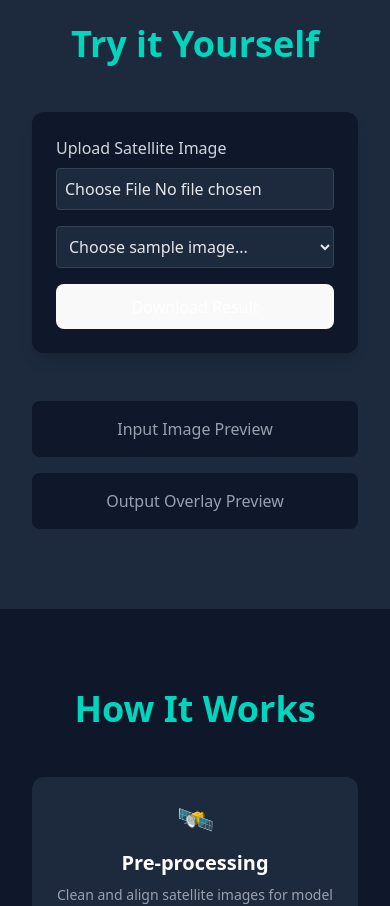
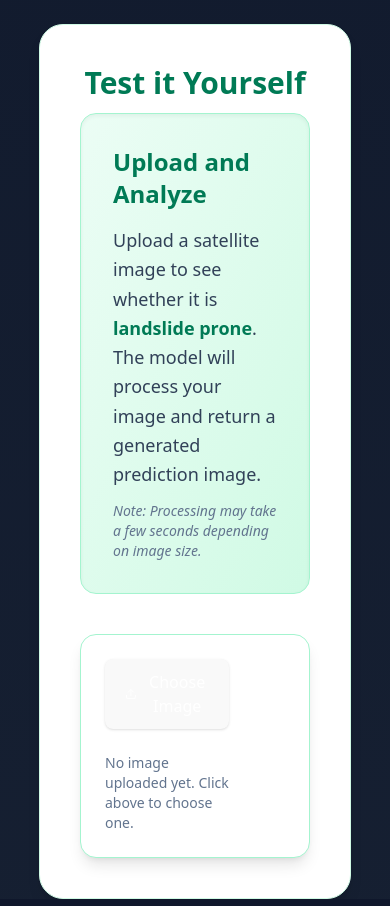
Before and after one commit to Dis-g/Landslide-detection, a React (Vite) app: page / in a window 390 px wide. Shown: the part 960-1866 px from the top of the page. Built offline with nearby package versions, Linux system fonts and the light colour scheme.

Commit message:
Updated Demo.jsx

```diff
--- a/package.json
+++ b/package.json
@@ -10,6 +10,9 @@
     "preview": "vite preview"
   },
   "dependencies": {
+    "axios": "^1.13.2",
+    "lucide-react": "^0.552.0",
+    "motion": "^12.23.24",
     "react": "^19.1.1",
     "react-dom": "^19.1.1"
   },
--- a/src/App.jsx
+++ b/src/App.jsx
@@ -3,18 +3,18 @@
 import Demo from "./components/Demo";
 import Methodology from "./components/Methodology";
 import Results from "./components/Results";
-import Download from "./components/Download";
+import About from "./components/About";
 import Footer from "./components/Footer";
 
 function App() {
   return (
-    <div className="min-h-screen bg-gradient-to-b from-slate-900 to-gray-800 text-white font-sans flex flex-col">
+    <div className="min-h-screen bg-linear-to-b from-slate-900 to-gray-800 text-white font-sans flex flex-col">
       <Header />
       <Hero />
       <Demo />
       <Methodology />
       <Results />
-      <Download />
+      <About/>
       <Footer />
     </div>
   );
--- a/src/components/Demo.jsx
+++ b/src/components/Demo.jsx
@@ -1,21 +1,164 @@
-export default function Demo() {
+import React, { useState, useRef } from "react";
+import { motion } from "framer-motion";
+import { Upload, Image as ImageIcon, AlertCircle } from "lucide-react";
+import axios from "axios";
+
+export default function TestItYourself() {
+  const [selectedImage, setSelectedImage] = useState(null);
+  const [resultImage, setResultImage] = useState(null);
+  const [errorOccurred, setErrorOccurred] = useState(false);
+  const [loading, setLoading] = useState(false);
+  const inputRef = useRef(null);
+
+  const handleImageUpload = (e) => {
+    const file = e.target.files?.[0];
+    if (!file) return;
+    const imageURL = URL.createObjectURL(file);
+    setSelectedImage(imageURL);
+    setResultImage(null);
+    setErrorOccurred(false);
+  };
+
+  const handleSelectClick = () => {
+    inputRef.current.click();
+  };
+
+  const handlePredict = async () => {
+    const file = inputRef.current.files?.[0];
+    if (!file) return alert("Please upload an image first.");
+
+    const formData = new FormData();
+    formData.append("file", file);
+
+    try {
+      setLoading(true);
+      setErrorOccurred(false);
+      setResultImage(null);
+
+      // Send image to backend
+      const response = await axios.post("http://127.0.0.1:8000/predict", formData, {
+        headers: {
+          "Content-Type": "multipart/form-data",
+        },
+        responseType: "blob", // expecting image blob
+      });
+
+      // Convert backend image blob to URL
+      const imageBlob = response.data;
+      const imageObjectURL = URL.createObjectURL(imageBlob);
+      setResultImage(imageObjectURL);
+    } catch (error) {
+      console.error("Error during prediction:", error);
+      setErrorOccurred(true);
+      setResultImage(null);
+    } finally {
+      setLoading(false);
+    }
+  };
+
   return (
-    <section id="demo" className="py-20 bg-slate-800">
-      <h2 className="text-center text-4xl font-bold text-teal-400 mb-12">Try it Yourself</h2>
-      <div className="max-w-5xl mx-auto grid md:grid-cols-2 gap-12 px-8">
-        <div className="bg-slate-900 p-6 rounded-xl shadow-lg">
-          <label className="block text-gray-300 mb-2">Upload Satellite Image</label>
-          <input type="file" className="w-full border border-gray-700 p-2 rounded mb-4 bg-slate-800 text-gray-200" />
-          <select className="w-full bg-slate-800 border border-gray-700 p-2 rounded mb-4 text-gray-200">
-            <option>Choose sample image...</option>
-            <option>Darjeeling 2022</option>
-            <option>Nepal 2021</option>
-          </select>
-          <button className="bg-teal-500 w-full py-2 rounded hover:bg-teal-600">Download Result</button>
+    <section id="test-it-yourself" className="mt-20 bg-white p-10 rounded-3xl shadow-lg border border-emerald-100 w-[80%] mx-auto">
+      <h2 className="text-3xl font-bold text-emerald-700 mb-3 text-center">Test it Yourself</h2>
+      <div className="grid md:grid-cols-2 gap-10 items-center justify-center">
+        {/* Left Section: Description Box */}
+        <div className="bg-linear-to-br from-emerald-50 to-emerald-100 rounded-2xl p-8 border border-emerald-200 shadow-inner h-full flex flex-col justify-center">
+          <h3 className="text-2xl font-semibold text-emerald-700 mb-4">Upload and Analyze</h3>
+          <p className="text-slate-700 text-lg leading-relaxed">
+            Upload a satellite image to see whether it is <span className="font-semibold text-emerald-700">landslide prone</span>. The model will process your image and return a generated prediction image.
+          </p>
+          <p className="text-slate-500 mt-3 text-sm italic">
+            Note: Processing may take a few seconds depending on image size.
+          </p>
         </div>
-        <div className="flex flex-col gap-4">
-          <div className="bg-slate-900 p-4 rounded-lg text-center text-gray-400">Input Image Preview</div>
-          <div className="bg-slate-900 p-4 rounded-lg text-center text-gray-400">Output Overlay Preview</div>
+
+        {/* Right Section: Upload + Preview */}
+        <div className="bg-white rounded-2xl p-6 border border-emerald-200 shadow-lg flex flex-col items-center justify-center w-full h-full">
+          <div className="flex flex-row items-start justify-between w-full gap-6">
+            <div className="flex flex-col items-center justify-center flex-1">
+              <input
+                type="file"
+                accept="image/*"
+                ref={inputRef}
+                onChange={handleImageUpload}
+                className="hidden"
+              />
+
+              <motion.button
+                whileHover={{ scale: 1.05 }}
+                whileTap={{ scale: 0.95 }}
+                onClick={handleSelectClick}
+                className="flex items-center gap-2 px-6 py-3 rounded-lg bg-emerald-600 text-white font-semibold shadow hover:brightness-110 transition-all mb-6"
+              >
+                <Upload size={20} /> Choose Image
+              </motion.button>
+
+              {selectedImage && (
+                <motion.div
+                  initial={{ opacity: 0, y: 20 }}
+                  animate={{ opacity: 1, y: 0 }}
+                  transition={{ duration: 0.4 }}
+                  className="flex flex-col items-center w-full"
+                >
+                  <h3 className="text-lg font-semibold text-emerald-700 mb-3 flex items-center justify-center gap-2">
+                    <ImageIcon size={20} /> Image Preview
+                  </h3>
+                  <img
+                    src={selectedImage}
+                    alt="Uploaded Preview"
+                    className="rounded-lg object-cover w-32 h-32 border border-emerald-100 shadow-md mb-4"
+                  />
+
+                  <motion.button
+                    whileHover={{ scale: 1.05 }}
+                    whileTap={{ scale: 0.95 }}
+                    onClick={handlePredict}
+                    disabled={loading}
+                    className="w-full px-6 py-3 rounded-lg bg-emerald-700 text-white font-semibold shadow hover:brightness-110 disabled:opacity-60 disabled:cursor-not-allowed transition-all"
+                  >
+                    {loading ? "Processing..." : "Test with Model"}
+                  </motion.button>
+                </motion.div>
+              )}
+
+              {!selectedImage && (
+                <p className="text-slate-500 text-sm">No image uploaded yet. Click above to choose one.</p>
+              )}
+            </div>
+
+            {/* Right-side Result Section */}
+            <div className="flex flex-col items-center justify-start flex-1">
+              {loading && <p className="text-slate-500 text-sm">Analyzing image...</p>}
+
+              {resultImage && !errorOccurred && (
+                <motion.div
+                  initial={{ opacity: 0 }}
+                  animate={{ opacity: 1 }}
+                  className="p-3 bg-emerald-50 rounded-xl border border-emerald-200 shadow-inner w-full flex flex-col items-center"
+                >
+                  <h4 className="text-md font-semibold text-emerald-700 mb-2">Model Output</h4>
+                  <img
+                    src={resultImage}
+                    alt="Model Output"
+                    className="rounded-lg object-cover w-48 h-48 border border-emerald-100 shadow-md"
+                  />
+                </motion.div>
+              )}
+
+              {errorOccurred && (
+                <motion.div
+                  initial={{ opacity: 0 }}
+                  animate={{ opacity: 1 }}
+                  className="p-3 bg-red-50 rounded-xl border border-red-200 shadow-inner flex flex-col items-center w-full"
+                >
+                  <AlertCircle className="text-red-600 mb-2" size={24} />
+                  <h4 className="text-md font-semibold text-red-700 mb-2">Error loading result</h4>
+                  <div className="w-48 h-48 bg-gray-200 border border-gray-300 rounded-lg flex items-center justify-center">
+                    <ImageIcon className="text-gray-400" size={40} />
+                  </div>
+                </motion.div>
+              )}
+            </div>
+          </div>
         </div>
       </div>
     </section>
```
Also changed, not shown: 1 other file (tests, documents, lock files or other folders).
